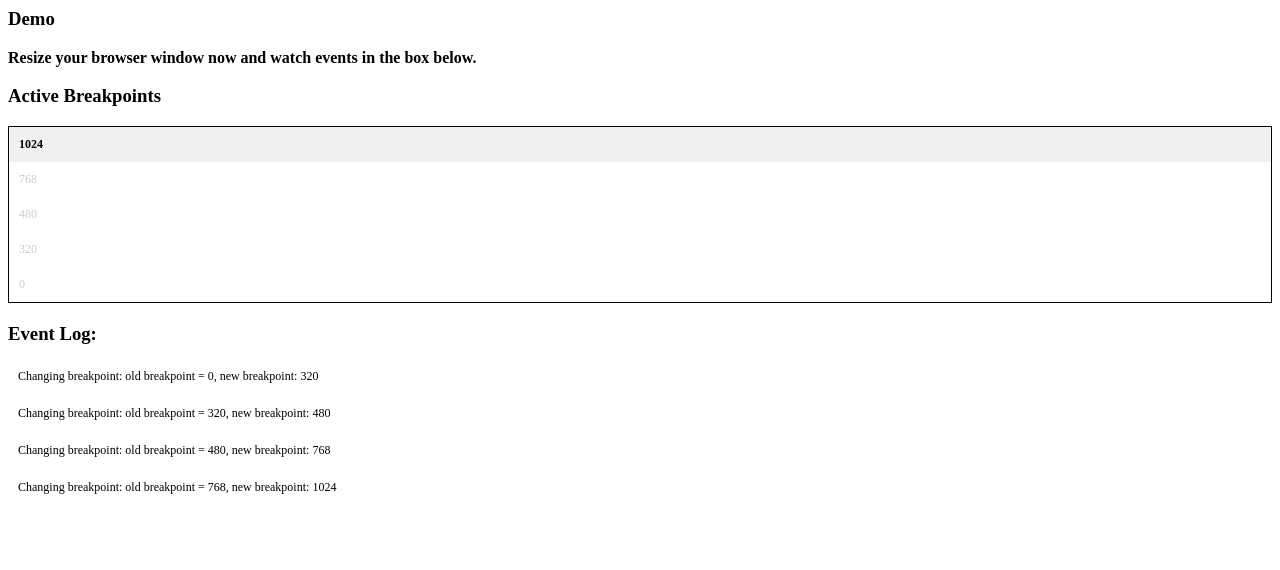
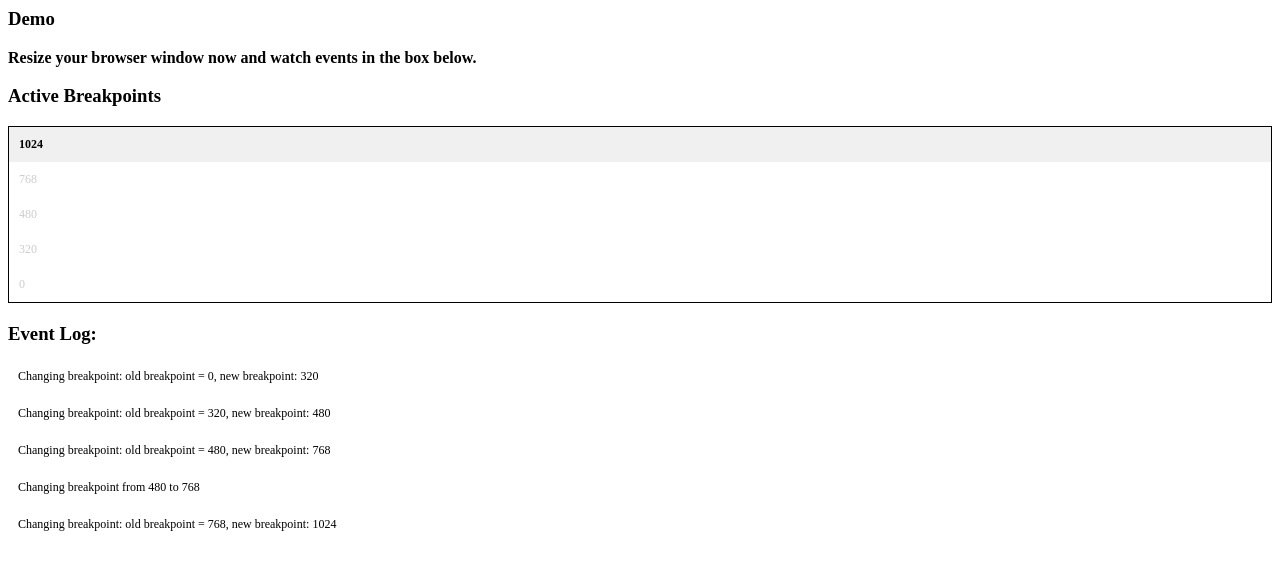
Before and after one commit to xoxco/breakpoints, a plain HTML site: page example.html in a window 1280 px wide. Drawn offline with nearby package versions, Linux system fonts and the light colour scheme.

Commit message:
updating readme and example

```diff
--- a/breakpoints.js
+++ b/breakpoints.js
@@ -31,6 +31,9 @@
     var oldBP = currentBP = -1;
     breakpoints = breakpoints.sort(function(a,b){return a-b});
 
+    // ToDo: In stead of the setInterval, bind to the window resize event
+    //       and throttle it with setInterval
+
     setInterval(function() {
       var width = $(window).width();
       currentBP = $.getCurrentBreakPoint(breakpoints, width);
--- a/example.html
+++ b/example.html
@@ -1,15 +1,21 @@
 <head>
 	<script type="text/javascript" src="https://ajax.googleapis.com/ajax/libs/jquery/1.5.2/jquery.min.js"></script>
-	<script  type="text/javascript" src="breakpoints.js"></script>
+	<script type="text/javascript" src="breakpoints.js"></script>
 	<script>
 
 		$(function() {
+			// Initialize the plugin:
+			$(window).breakpoints([0, 320, 480, 768, 1024]);
+			// Bind to events it fires:
 			$(window).bind('changeBreakpoint', function(event, info) {
 				$('#log').append('<p>Changing breakpoint: old breakpoint = ' + info.oldBP + ", new breakpoint: " + info.newBP);
 				$('body').removeClass("breakpoint-0 breakpoint-320 breakpoint-480 breakpoint-768 breakpoint-1024");
 				$('body').addClass("breakpoint-"+info.newBP);
 			});
-			$(window).breakpoints([0, 320, 480, 768, 1024]);
+			// Bind to events it fires, alternative approach
+			$(window).bind('changeBreakpoint-480-768', function(event) {
+				$('#log').append('<p>Changing breakpoint from 480 to 768</p>');
+			});
 		});
 
 	</script>
```
Also changed, not shown: README.md.
